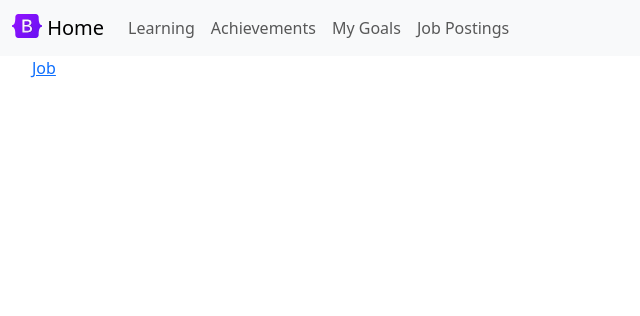
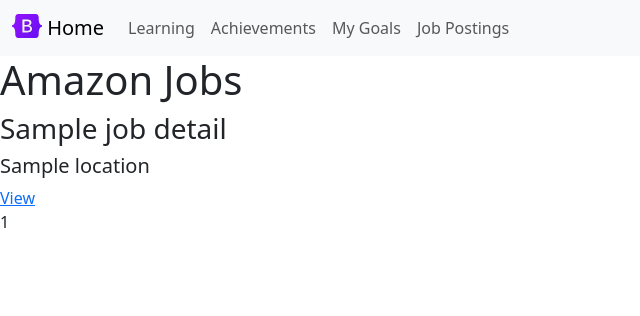
Before and after one commit to MSF998/diary, a Flask app: template templates/jobPostings.html in a window 1280 px wide. Shown: the top 316 px of the page, without its empty margins (0-640 px from the left). Run offline with Flask 3, Linux system fonts and the light colour scheme; the template is opened without the code that fills it: most values are stand-ins (such as "Sample title", 1, 10 or a date in 2020).

Commit message:
added div to display amxzn job details

```diff
--- a/templates/jobPostings.html
+++ b/templates/jobPostings.html
@@ -1,9 +1,13 @@
 {% extends "layout.html"%}
 {% include "nav.html" %}
 {% block body%}
-<ul>
-    {% for job_url in job_urls %}
-        <a href="{{ job_url }}">Job</a>
+<div>
+    <h1>Amazon Jobs</h1>
+    {% for job_details in amzn_jobs %}
+        <h3>{{job_details['title']}}</h3>
+        <h5>{{job_details['location']}}</h5>
+        <a href="https://www.amazon.jobs{{job_details['href']}}" target="_blank">View</a>
+        <P>{{job_details['job_id']}}</P>
     {% endfor %}
-</ul>
+</div>
 {% endblock %}
```
